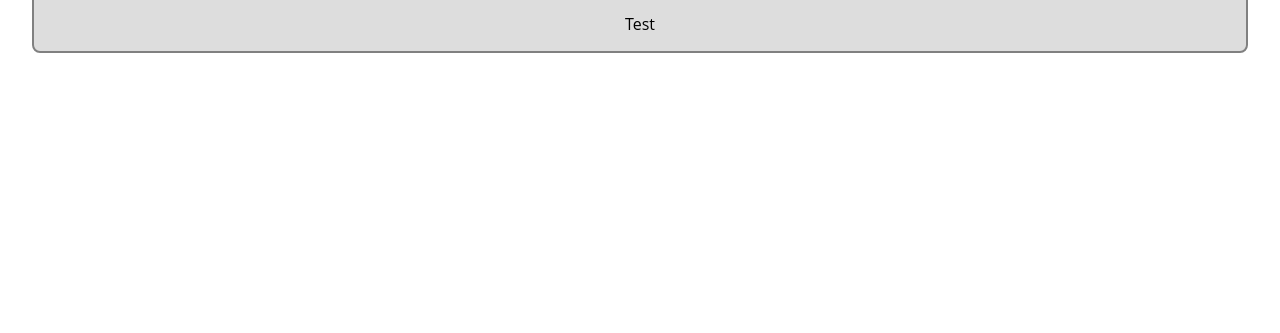
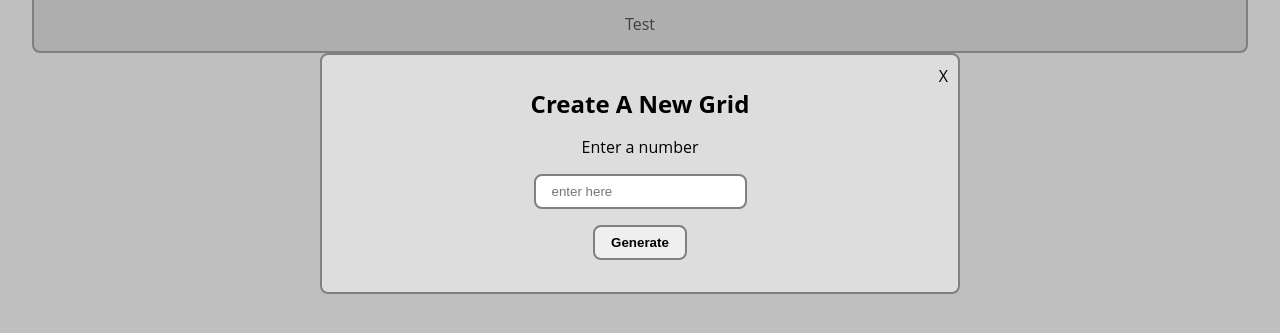
Before and after one commit to jman23444/Etch-a-Sketch, a plain HTML site: page index.html in a window 1280 px wide. Both pictures are taken after a click on the button "New Grid". Shown: the part 147-480 px from the top of the page. Drawn offline with Linux system fonts and the light colour scheme.

Commit message:
feat212 (Still In Progress): Adding Toggle functionality to Modal
- Renamed main.js to modalToggle.js
- added functionality to toggle visbility of overlay and elements

```diff
--- a/index.html
+++ b/index.html
@@ -28,6 +28,6 @@
             <!-- JS generated content displays here -->
         </div>
     </div>
-    <script src="main.js"></script>
+    <script src="./modalToggle.js"></script>
 </body>
 </html>
--- /dev/null
+++ b/modalToggle.js
@@ -0,0 +1,18 @@
+
+// Intializing Variables
+const overlay = document.querySelector(".overlay");
+const modalX = document.querySelector(".modal p");
+const modal = document.querySelector(".modal");
+const newGridButton = document.querySelector("button#new-grid");
+
+
+// Toggling visibility of modal and overlay
+document.addEventListener("click", (e) => {
+    if (e.target === overlay || e.target === modalX) {
+        overlay.style.display = 'none';
+        modal.style.display = 'none';
+    } else if (e.target === newGridButton) {
+        overlay.style.display = 'block';
+        modal.style.display = 'flex';
+    }
+});
--- a/style.css
+++ b/style.css
@@ -49,19 +49,6 @@ button:hover {
     border-radius: 8px;
 }
 
-
-/* <div class="overlay"></div>
-    <div class="modal">
-        <label for="userInput">Enter a number</label>
-        <input
-            name="userInput"
-            id="userInput"
-            type="number"
-            max="100"
-            placeholder="enter here">
-        <button id="submit">Generate</button>
-    </div> */
-
 .overlay {
     display: none;
     width: 100%;
@@ -95,6 +82,7 @@ button:hover {
     position: absolute;
     top: 10px;
     right: 10px;
+    cursor: pointer;
 }
 
 .modal input {
```
Also changed, not shown: main.js (deleted).
